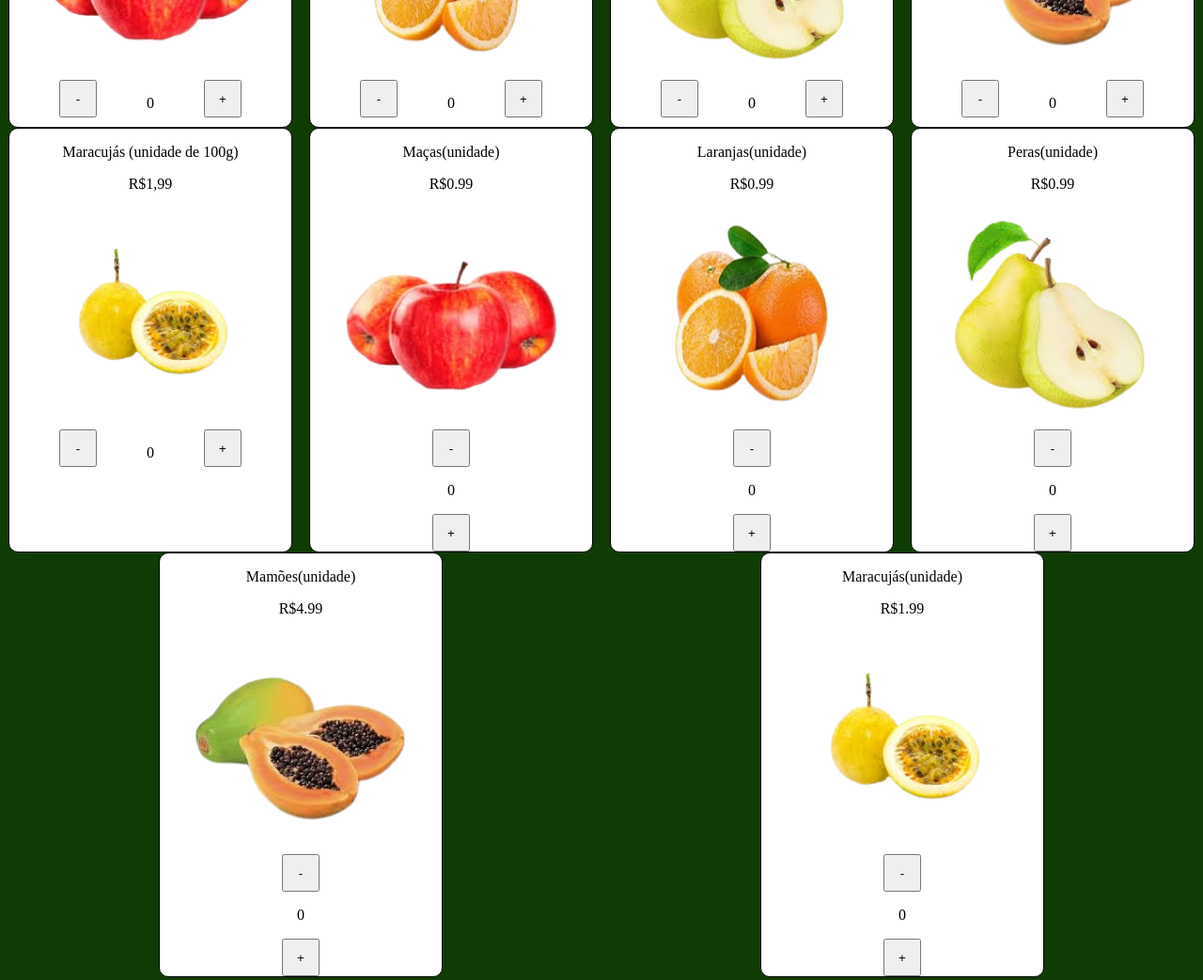
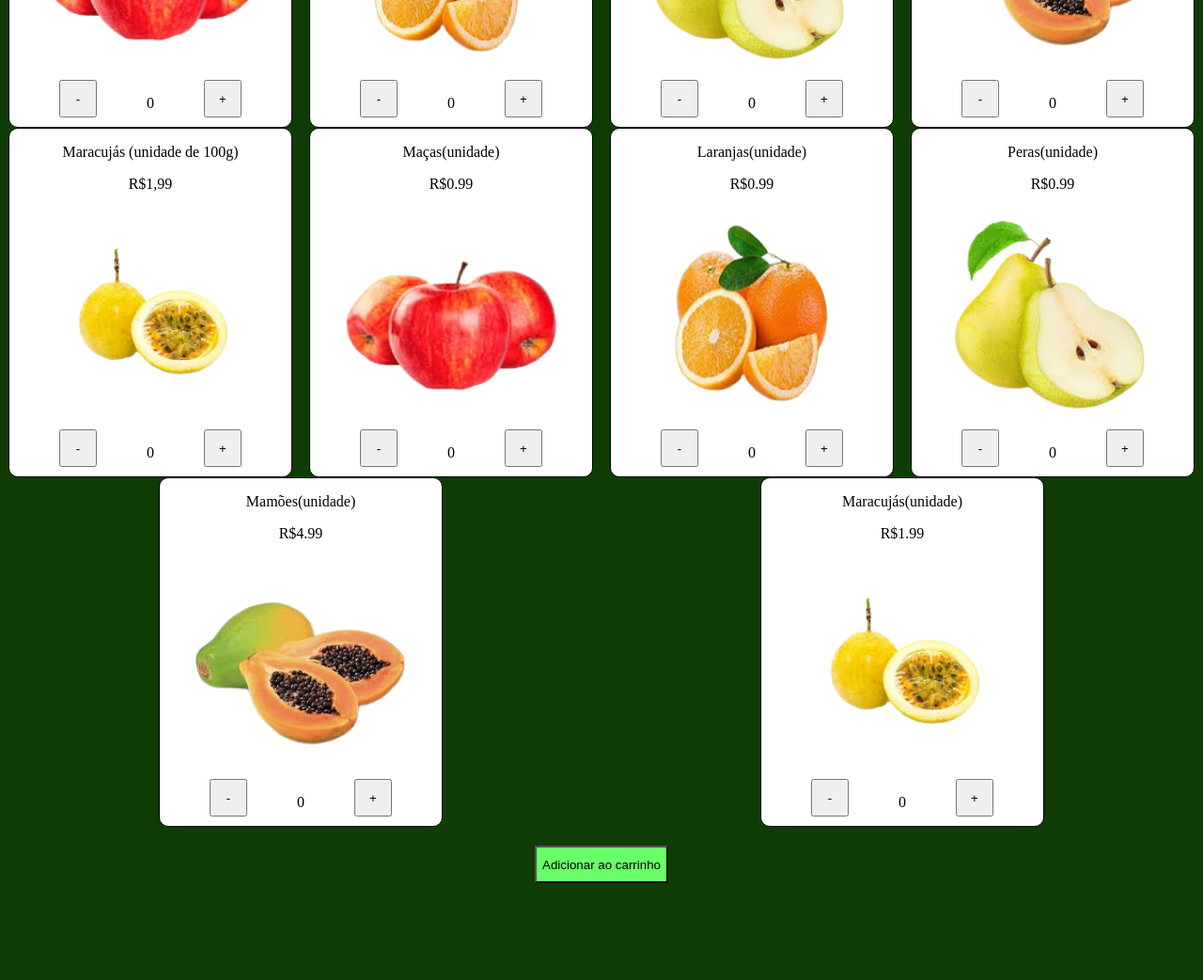
Before and after one commit to pato14123/DaRoca, a plain HTML site: page Mercado_Frutas.html in a window 1280 px wide. Shown: the part 987-2030 px from the top of the page at 94% size. After the commit the page ends 1927 px from the top, so only its background shows below. Drawn offline with Linux system fonts and the light colour scheme.

Commit message:
atualização colocar_produtos
consegue colocar tudo, mas os botões ainda não funcionam

```diff
--- a/Mercado_Frutas.html
+++ b/Mercado_Frutas.html
@@ -213,9 +213,10 @@
                 document.getElementById(produtos[indice].id).appendChild(imagem)
 
                 //botões
-                let div2 = document.createElement('div')
-                div2.setAttribute('class', "Adicionar_Retirar" + indice)
-                document.getElementById(produtos[indice].id).appendChild(div2)
+                let a = document.querySelector('.Selecionar_Produtos')
+                let div_Botoes = document.createElement('div')
+                div_Botoes.setAttribute('class', "Adicionar_Retirar")
+                document.getElementById(produtos[indice].id).appendChild(div_Botoes)
                 let botao_adicionar = document.createElement('button')
                 botao_adicionar.setAttribute('class', "Adicionar")
                 let botao_retirar = document.createElement('button')
@@ -224,11 +225,11 @@
                 quant.innerHTML = "0"
                 botao_adicionar.innerHTML = "+"
                 botao_retirar.innerHTML = "-"
-                document.querySelector('.Adicionar_Retirar' + indice).appendChild(botao_retirar)
-                document.querySelector('.Adicionar_Retirar' + indice).appendChild(quant)
-                document.querySelector('.Adicionar_Retirar' + indice).appendChild(botao_adicionar)
-
-
+                a=document.getElementById(produtos[indice].id).querySelector('.Adicionar_Retirar')
+                console.log(a)
+                document.getElementById(produtos[indice].id).querySelector('.Adicionar_Retirar').appendChild(botao_retirar)
+                document.getElementById(produtos[indice].id).querySelector('.Adicionar_Retirar').appendChild(quant)
+                document.getElementById(produtos[indice].id).querySelector('.Adicionar_Retirar').appendChild(botao_adicionar)
             }
         }
 
```
